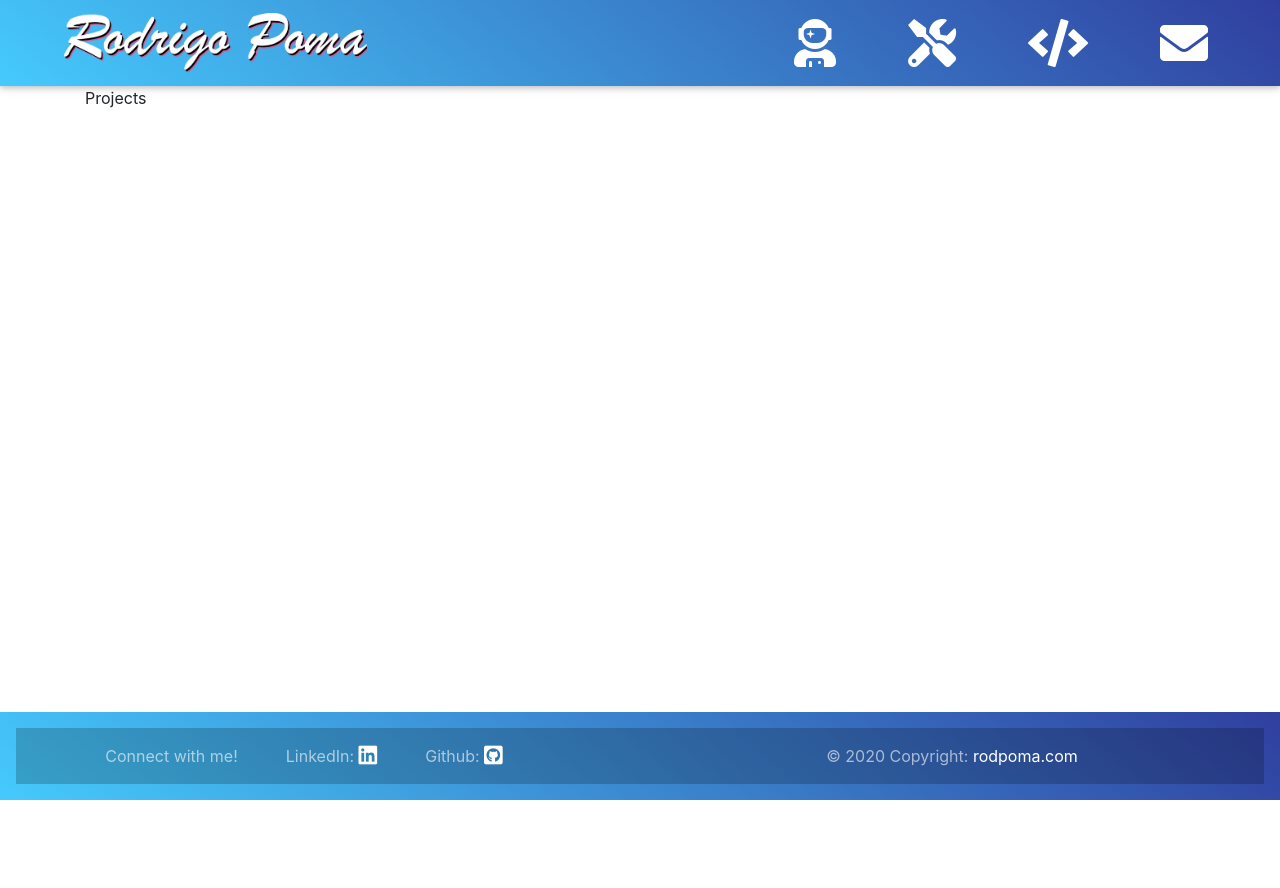
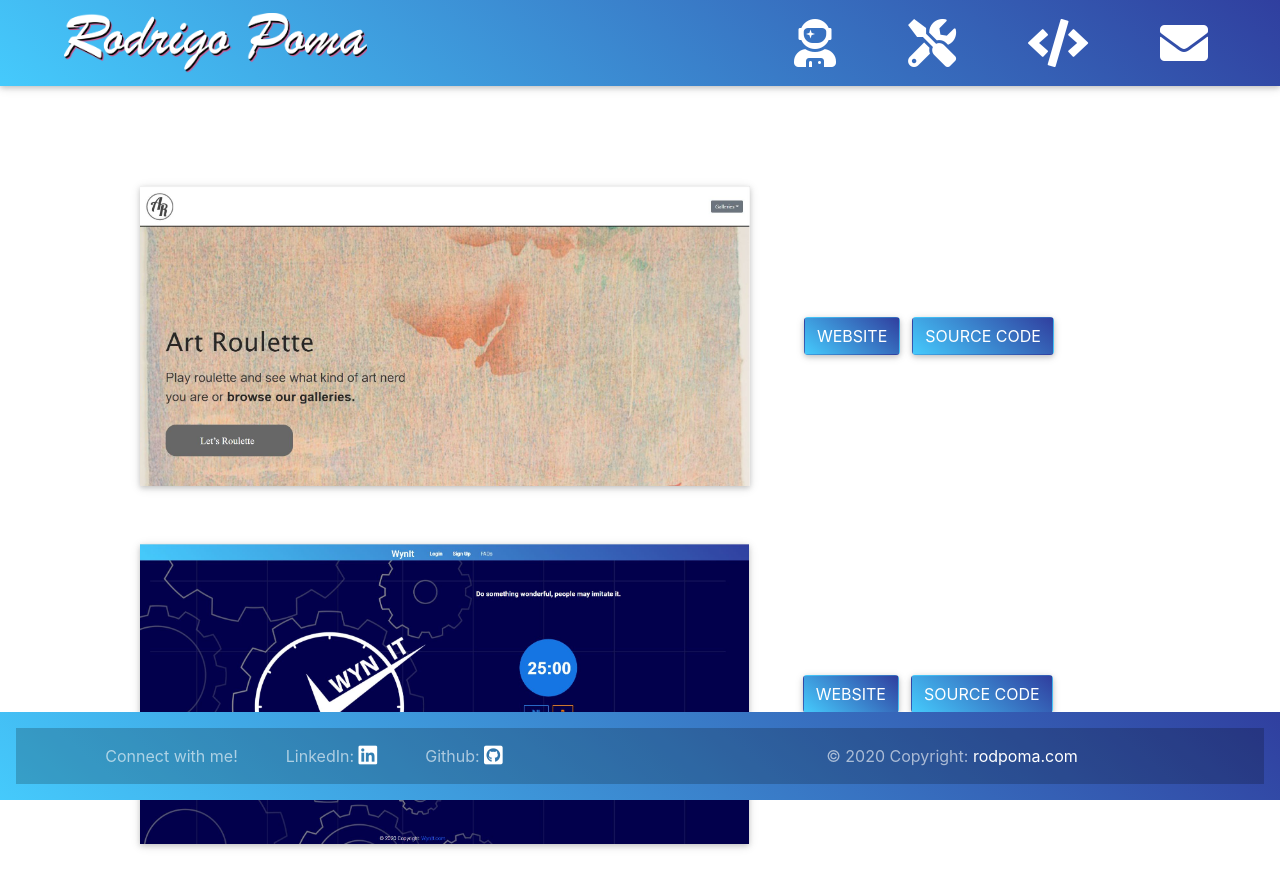
Before and after one commit to rodpoma/rodpoma-portfolio, a React (Create React App) app: page /projects in a window 1280 px wide. Shown: the top 888 px of the page. Before the commit the page ends 800 px from the top, so only its background shows below. Built offline with nearby package versions, Linux system fonts and the light colour scheme.

Commit message:
projects page v1 complete

```diff
--- a/src/components/Projects.jsx
+++ b/src/components/Projects.jsx
@@ -1,7 +1,56 @@
 import React from "react";
+import {MDBContainer, MDBMedia, MDBBtn} from "mdbreact";
+import AR from "./assets/AR.JPG";
+import WynIt from "./assets/WynIt.JPG";
 
 const Projects = () => {
-  return <div>Projects</div>;
+  return (
+    <MDBContainer fluid className="projects">
+      <MDBMedia list className="mb-5">
+        <MDBMedia>
+          <MDBMedia left href="#">
+            <MDBMedia
+              object
+              src={AR}
+              alt="Generic placeholder image"
+              height="300"
+              className="mr-5"
+            />
+            <MDBBtn gradient="blue" href="https://artroulette.herokuapp.com/">
+              Website
+            </MDBBtn>
+            <MDBBtn
+              gradient="blue"
+              href="https://github.com/rodpoma/C38_midterm_frances_natalia_rod"
+            >
+              Source Code
+            </MDBBtn>
+          </MDBMedia>
+        </MDBMedia>
+
+        <MDBMedia className="mt-5">
+          <MDBMedia left href="#">
+            <MDBMedia
+              object
+              src={WynIt}
+              alt="Generic placeholder image"
+              height="300"
+              className="mr-5"
+            />
+            <MDBBtn gradient="blue" href="https://wynit.herokuapp.com/">
+              Website
+            </MDBBtn>
+            <MDBBtn
+              gradient="blue"
+              href="https://github.com/rodpoma/c38_final_timer"
+            >
+              Source Code
+            </MDBBtn>
+          </MDBMedia>
+        </MDBMedia>
+      </MDBMedia>
+    </MDBContainer>
+  );
 };
 
 export default Projects;
--- a/src/index.css
+++ b/src/index.css
@@ -20,3 +20,7 @@ code {
   left: 0;
   width: 100%;
 }
+
+.projects {
+  margin-top: 100px;
+}
```
Also changed, not shown: src/components/assets/AR.JPG (added), src/components/assets/WynIt.JPG (added).
